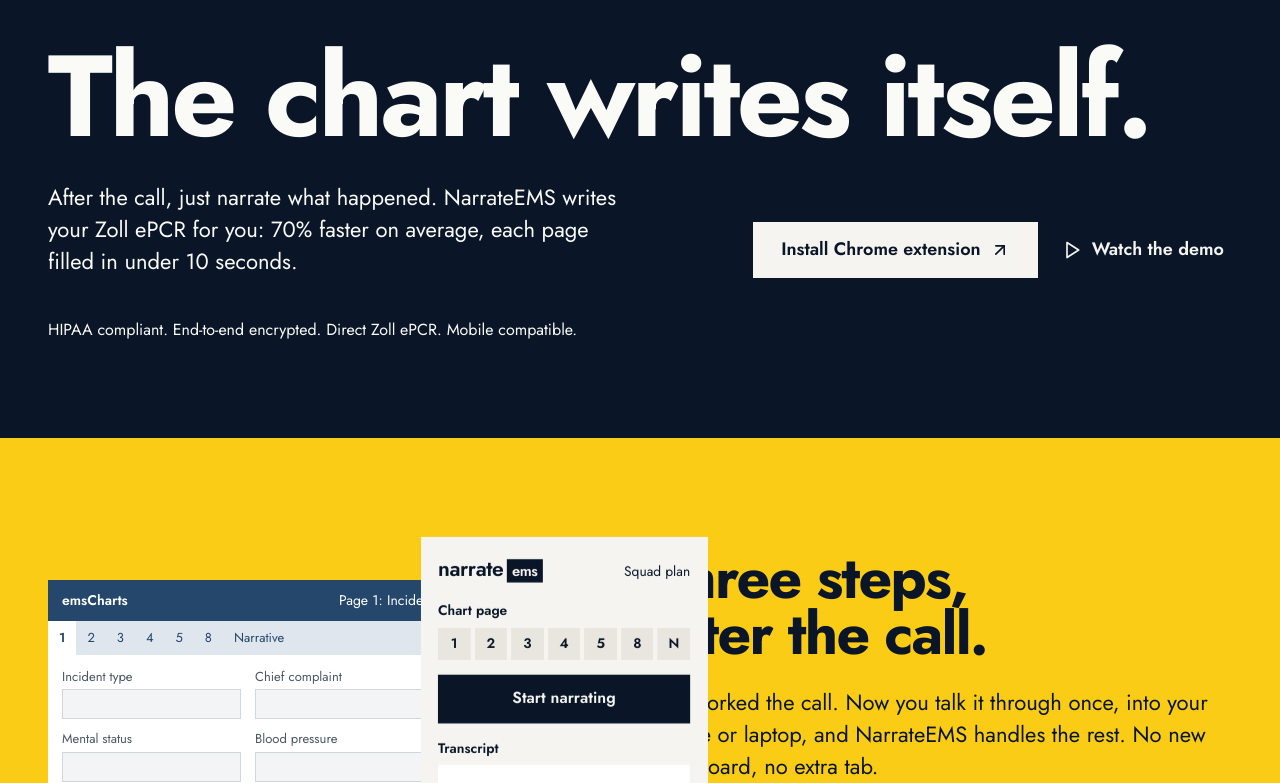
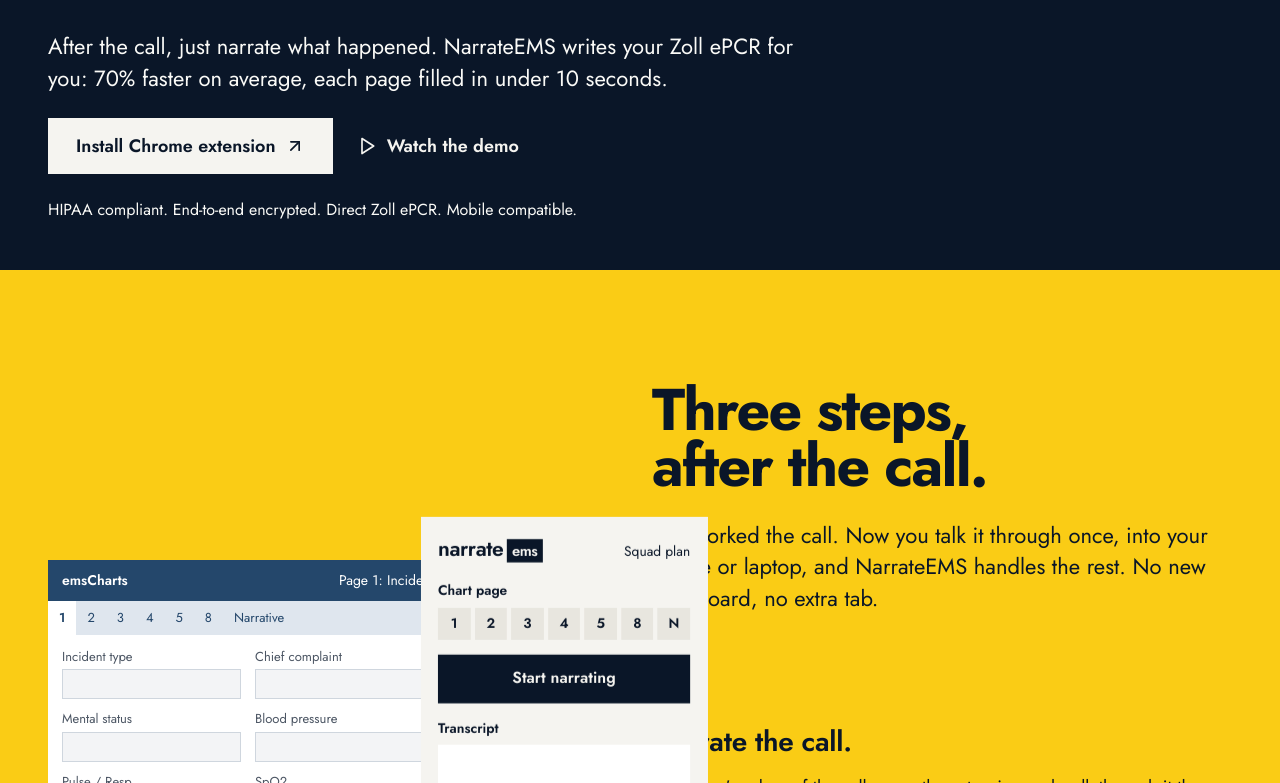
Before and after one commit to NarrateEMS/NarrateEMSWebsite, a Next.js app: page / in a window 1280 px wide. Shown: the part 557-1340 px from the top of the page. Built offline with nearby package versions, Linux system fonts and the light colour scheme.

Commit message:
Hero fits the 1440x900 fold, CTAs under the copy; centre the On-scene replica pin
Co-Authored-By: Devin AI <158243242+devin-ai-integration[bot]@users.noreply.github.com>

```diff
--- a/app/globals.css
+++ b/app/globals.css
@@ -355,7 +355,7 @@
   .cc-grid { display: grid; grid-template-columns: repeat(12, minmax(0, 1fr)); column-gap: 1.5rem; }
   .cc-chapter { position: relative; }
 
-  .cc-display { font-size: clamp(3rem, 9vw, 8.5rem); font-weight: 700; line-height: 0.92; letter-spacing: -0.03em; text-wrap: balance; }
+  .cc-display { font-size: clamp(3rem, 7vw, 7rem); font-weight: 700; line-height: 0.92; letter-spacing: -0.03em; text-wrap: balance; }
   .cc-h2 { font-size: clamp(2.25rem, 4.6vw, 4.75rem); font-weight: 700; line-height: 0.95; letter-spacing: -0.03em; text-wrap: balance; }
   .cc-h3 { font-size: 1.75rem; font-weight: 600; line-height: 1.1; letter-spacing: -0.01em; }
   .cc-lead { font-size: 1.125rem; line-height: 1.5; }
@@ -386,7 +386,7 @@
   .cc-input:focus { outline: 3px solid var(--dispatch); outline-offset: 0; }
 
   .cc-step { padding-block: 3rem; }
-  @media (min-width: 1024px) { .cc-step { min-height: 62vh; } }
+  @media (min-width: 1024px) { .cc-step { min-height: 44vh; } }
   .cc-plate { display: block; width: 100%; aspect-ratio: 1 / 1; object-fit: cover; filter: grayscale(1); }
   .cc-medic { display: block; width: 100%; height: 100%; min-height: 26rem; object-fit: cover; clip-path: polygon(0 0, 88% 0, 100% 50%, 88% 100%, 0 100%); }
   .cc-tier { border-radius: 0; }
@@ -401,7 +401,7 @@
   .cc-cell-e { display: none; }
   @media (max-width: 1023px) { .cc-mosaic { order: 2; } .cc-cell-b, .cc-cell-c { display: none; } }
   @media (min-width: 1024px) {
-    .cc-mosaic { grid-template-rows: repeat(2, minmax(0, 1fr)); height: max(30rem, 52svh); }
+    .cc-mosaic { grid-template-rows: repeat(2, minmax(0, 1fr)); height: max(24rem, 46svh); }
     .cc-cell { min-height: 0; }
     .cc-cell-replica { grid-column: 1 / span 6; grid-row: 1 / span 2; padding: 0; }
     .cc-cell-a { grid-column: 7 / span 2; grid-row: 1; }
@@ -416,6 +416,8 @@
   /* 3D replica */
   .cc-stage { perspective: 1600px; width: 640px; height: 440px; flex: none; }
   @media (min-width: 1024px) and (max-width: 1279px) { .cc-stage { transform: scale(0.72); } }
+  @media (min-width: 1280px) { .cc-cell-replica .cc-stage { transform: scale(0.8); } }
+  .cc-pin { position: sticky; top: 4rem; height: calc(100svh - 4rem); display: flex; align-items: center; }
   .cc-object { position: relative; width: 100%; height: 100%; transform-style: preserve-3d; transition: transform 120ms linear; will-change: transform; }
   .cc-chart { position: absolute; left: 0; top: 30px; width: 400px; background: #fff; color: #1f2937; font-size: 13px; transform: translateZ(0); }
   .cc-chart-bar { display: flex; justify-content: space-between; background: #24476b; color: #fff; padding: 10px 14px; font-size: 14px; }
--- a/app/page.tsx
+++ b/app/page.tsx
@@ -411,15 +411,15 @@ export default function HomePage() {
             <div className="cc-cell cc-cell-e bg-quarters" aria-hidden />
           </div>
 
-          <div className="cc-grid pt-10 lg:pt-14 pb-16 lg:pb-24">
+          <div className="cc-grid pt-8 lg:pt-8 pb-16 lg:pb-12">
             <div className="col-span-12 cc-mask">
               <h1 className="cc-display cc-rise">The chart writes itself.</h1>
             </div>
-            <p className="col-span-12 lg:col-span-6 mt-8 cc-lead">
+            <p className="col-span-12 lg:col-span-8 mt-6 cc-lead">
               After the call, just narrate what happened. NarrateEMS writes your Zoll ePCR for you:
               70% faster on average, each page filled in under 10 seconds.
             </p>
-            <div className="col-span-12 lg:col-span-6 lg:col-start-7 mt-8 flex flex-wrap items-center gap-4 lg:justify-end lg:self-end">
+            <div className="col-span-12 mt-6 flex flex-wrap items-center gap-4">
               <a href={STORE_URL} target="_blank" rel="noopener noreferrer" className="cc-btn cc-btn-paper">
                 Install Chrome extension
                 <ArrowUpRight className="h-5 w-5" />
@@ -429,7 +429,7 @@ export default function HomePage() {
                 Watch the demo
               </button>
             </div>
-            <p className="col-span-12 mt-10 cc-small text-paper">
+            <p className="col-span-12 mt-6 cc-small text-paper">
               HIPAA compliant. End-to-end encrypted. Direct Zoll ePCR. Mobile compatible.
             </p>
           </div>
@@ -440,7 +440,7 @@ export default function HomePage() {
       <section id="how" className="cc-chapter bg-scene text-ink" data-chapter="scene" ref={howRef}>
         <div className="cc-wrap cc-grid py-20 lg:py-28">
           <div className="col-span-12 lg:col-span-6 hidden lg:block">
-            <div className="sticky top-28">
+            <div className="cc-pin">
               <Replica f={f} turn={howTurn} />
             </div>
           </div>
```
